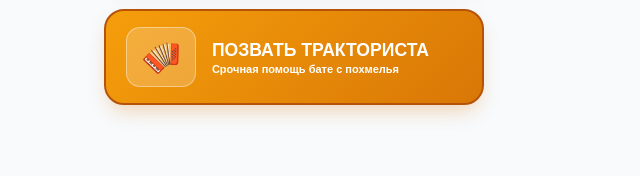
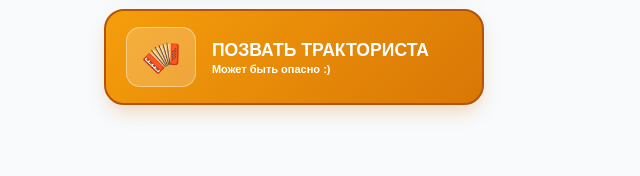
Before and after one commit to deth3rt/plombir-webapp, a plain HTML site: page index.html in a window 1280 px wide. Shown: the part 534-710 px from the top of the page, 346-986 px from the left. Drawn offline with Linux system fonts and the light colour scheme; a script that the page names is missing.

Commit message:
Update index.html

```diff
--- a/index.html
+++ b/index.html
@@ -577,7 +577,7 @@
                     <span class="emoji">🪗</span>
                     <div>
                         <span class="btn-text">ПОЗВАТЬ ТРАКТОРИСТА</span>
-                        <span class="btn-sub">Срочная помощь бате с похмелья</span>
+                        <span class="btn-sub">Может быть опасно :)</span>
                     </div>
                 </button>
             </div>
```
